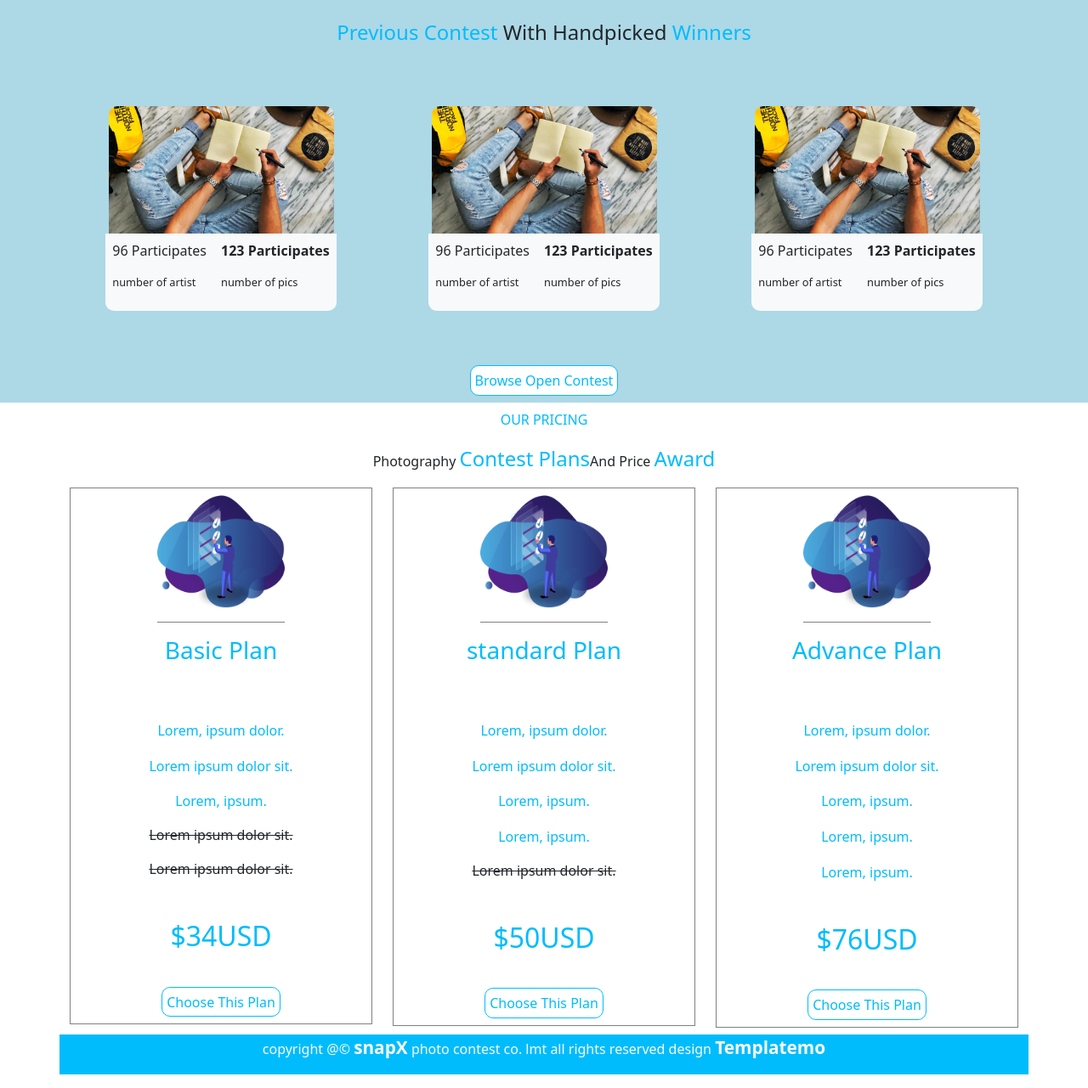
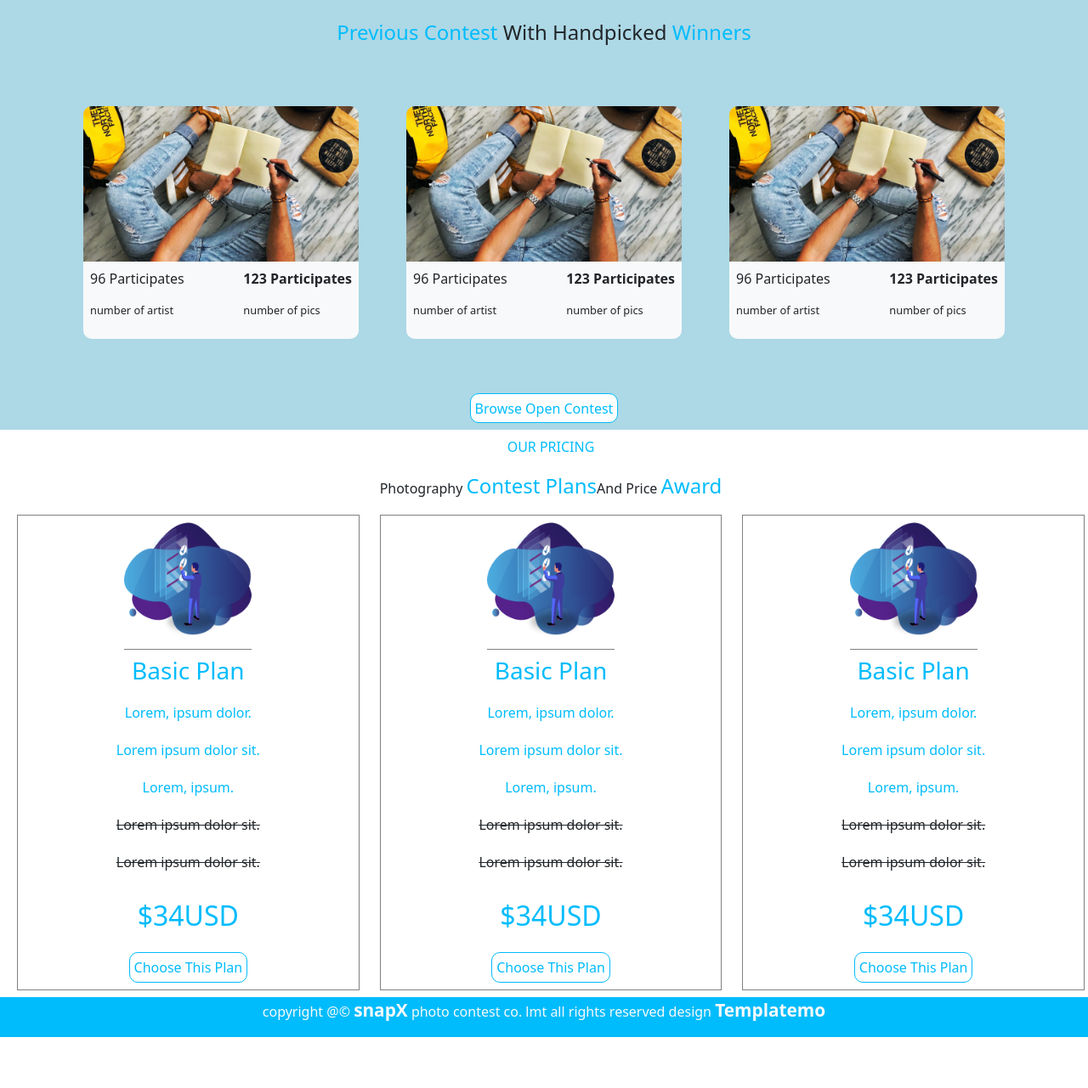
Before and after one commit to kuldip-0611/scss-project, a plain HTML site: page index.html in a window 1280 px wide. Shown: the part 1807-3088 px from the top of the page at 85% size. After the commit the page ends 3028 px from the top, so only its background shows below. Drawn offline with nearby package versions, Linux system fonts and the light colour scheme.

Commit message:
responsive changes

```diff
--- a/dist/css/main.css
+++ b/dist/css/main.css
@@ -138,6 +138,10 @@
     display: flex;
     flex-direction: column !important;
     align-items: center;
+    gap: 20px;
+  }
+  .section2 .main-div-text {
+    text-align: center;
   }
 }
 
@@ -203,12 +207,15 @@
 .section-merge .section4 .lrg-cl-text {
   color: #00bcfc;
 }
+.section-merge .section5 .card-section-5 {
+  width: 100%;
+}
 .section-merge .section5 .card-section-5 .upper-5 img {
-  height: 150px;
-  width: 265px;
+  width: 100% !important;
   border-radius: 10px 10px 0 0;
 }
 .section-merge .section5 .lower-5 {
+  width: 100%;
   border-radius: 0px 0px 10px 10px;
   gap: 17px;
 }
@@ -219,11 +226,6 @@
   font-size: 1rem;
   font-weight: 700;
 }
-@media (max-width: 320px) {
-  .section-merge .section5 .card-section-5 img {
-    width: 225px !important;
-  }
-}
 
 * {
   box-sizing: border-box;
@@ -231,11 +233,11 @@
   margin: 0;
 }
 
-.last-section .section6 .sml-size-txt {
-  font-size: 1em;
-  color: #00bcfc;
+.last-section .r-1 .sml-size-txt {
+  font-size: 1em !important;
+  color: #00bcfc !important;
 }
-.last-section .section6 .lrg-cl-txt {
+.last-section .r-2 .lrg-cl-txt {
   font-size: 1.5em;
   color: #00bcfc;
 }
@@ -247,17 +249,12 @@
   border-bottom: 1px solid gray;
   height: 150px;
   width: 150px;
-  margin-bottom: 1em;
-  padding-bottom: 1em;
 }
 .last-section .users-card .card-text {
-  text-align: center;
-  padding-top: 0.1em;
   color: #00bcfc;
 }
 .last-section .users-card h3 {
   color: #00bcfc;
-  padding-bottom: 2em;
 }
 .last-section .users-card h2 {
   padding-top: 1em;
@@ -269,7 +266,6 @@
   border-radius: 10px;
   color: #00bcfc;
   background-color: white;
-  margin-top: 2em;
 }
 
 .bg-blue {
@@ -278,9 +274,6 @@
 
 .foter {
   background-color: #00bcfc;
-  color: white;
-  text-align: center;
-  margin-bottom: 1em;
 }
 .foter span {
   font-size: 1.3em;
--- a/dist/css/section4,5.css
+++ b/dist/css/section4,5.css
@@ -21,12 +21,15 @@
 .section-merge .section4 .lrg-cl-text {
   color: #00bcfc;
 }
+.section-merge .section5 .card-section-5 {
+  width: 100%;
+}
 .section-merge .section5 .card-section-5 .upper-5 img {
-  height: 150px;
-  width: 265px;
+  width: 100% !important;
   border-radius: 10px 10px 0 0;
 }
 .section-merge .section5 .lower-5 {
+  width: 100%;
   border-radius: 0px 0px 10px 10px;
   gap: 17px;
 }
@@ -36,9 +39,4 @@
 .section-merge .section5 .lower-5 .lrg-txt-5 {
   font-size: 1rem;
   font-weight: 700;
-}
-@media (max-width: 320px) {
-  .section-merge .section5 .card-section-5 img {
-    width: 225px !important;
-  }
 }/*# sourceMappingURL=section4,5.css.map */
--- a/dist/scss/_lastsection.scss
+++ b/dist/scss/_lastsection.scss
@@ -2,51 +2,54 @@
 @import './config';
 
 .last-section{
+    .r-1{
+        .sml-size-txt{
+            font-size: 1em !important;
+            color: $primary-color !important;
+
+        }
+
+    }
 
 
+    .r-2{
+        .lrg-cl-txt{
+            font-size: 1.5em;
+            color: $primary-color;
 
-    .section6 .sml-size-txt{
-        font-size: 1em;
-        color: $primary-color;
-
-    }
-    .section6 .lrg-cl-txt{
-        font-size: 1.5em;
-        color: $primary-color;
-
+        }
     }
     .users-card{
         padding: 0.5rem 4rem;
         border: 1px solid gray;
     }
-     .users-card img{
+    .users-card img{
         border-bottom: 1px solid gray;
         height: 150px;
         width: 150px;
-        margin-bottom: 1em;
-        padding-bottom: 1em;
+
 
 
 
     }
     .users-card .card-text{
-        text-align: center;
-        padding-top: 0.1em;
+
+
         color: $primary-color;
 
     }
      .users-card h3{
         color: $primary-color;
-        padding-bottom: 2em;
+
 
     }
      .users-card h2{
         padding-top: 1em;
         color: $primary-color;
     }
-     .users-card button{
+    .users-card button{
         @include forBtn(white,$primary-color);
-        margin-top: 2em;
+
     }
 
 
--- a/dist/scss/_section2.scss
+++ b/dist/scss/_section2.scss
@@ -26,6 +26,10 @@
             display: flex;
             flex-direction: column !important;
             align-items: center;
+            gap: 20px;
+        }
+        .main-div-text{
+            text-align: center;
         }
 
 }
--- a/dist/scss/section4,5.scss
+++ b/dist/scss/section4,5.scss
@@ -3,7 +3,6 @@
 
 .section-merge{
     background-color:#ADD8E6;
-
 
     .bttn{
         button{
@@ -26,14 +25,18 @@
 
 
         .card-section-5{
+            width: 100%;
 
             .upper-5 img{
-                height: 150px;
-                width: 265px;
-                border-radius:10px 10px 0 0  ;
+                width: 100% !important;
+
+
+                border-radius:10px 10px 0 0 ;
             }
         }
         .lower-5{
+            width: 100%;
+
 
             border-radius: 0px 0px 10px 10px;
             gap: 17px;
@@ -46,12 +49,7 @@
                 font-weight: map-get($map: $font-weight ,  $key: bold );
             }
         }
-        @media (max-width:320px) {
-            .card-section-5 img{
-                width: 225px !important;
-            }
 
-        }
 
     }
 
--- a/index.html
+++ b/index.html
@@ -213,9 +213,9 @@
             <div class="col-lg-4 col-md-6">
               <div class="card-section-5 d-flex align-items-center flex-column justify-content-between p-3">
                 <div class="upper-5">
-                  <img src="./dist/assets/map1.jpeg" />
+                  <img src="./dist/assets/map1.jpeg"/>
                 </div>
-                <div class="lower-5 mt-0 bg-light d-flex justify-content-between p-2">
+                <div class="lower-5 mt-0 bg-light d-flex justify-content-between p-2 w-100">
                   <div class="leftside">
                     <p class="lrg-text-5">96 Participates</p>
                     <p class="sml-text-5">number of artist</p>
@@ -271,29 +271,33 @@
           <button>Browse Open Contest</button>
         </div>
       </div>
-      <div class="last-section m-2 text-center">
-        <div class="section6">
+      <div class="last-section m-2 text-center container-fluid">
+          <div class="row r-1">
             <p class="sml-size-txt">OUR PRICING</p>
+          </div>
 
+
+         <div class="row r-2">
           <p>
             Photography <span class="lrg-cl-txt">Contest Plans</span>And Price
             <span class="lrg-cl-txt">Award</span>
           </p>
          </div>
-        <div class="combo-card container">
-          <div class="row">
+
+        <div class="combo-card row">
+
            <div class="col-lg-4 col-md-6 col-sm-6">
 
               <div class="users-card">
-                <img src="./dist/assets/illustration.png" />
-                <h3>Basic Plan</h3>
-                <p class="card-text">Lorem, ipsum dolor.</p>
-                <p class="card-text">Lorem ipsum dolor sit.</p>
-                <p class="card-text">Lorem, ipsum.</p>
-                <p class="del-class"><del>Lorem ipsum dolor sit.</del></p>
-                <p class="del-class"><del>Lorem ipsum dolor sit.</del></p>
-                <h2>$34USD</h2>
-                <button>Choose This Plan</button>
+                <img src="./dist/assets/illustration.png" class="mb-2 pb-3" />
+                <h3 class="pb-2">Basic Plan</h3>
+                <p class="card-text text-center pt-1">Lorem, ipsum dolor.</p>
+                <p class="card-text text-center pt-1">Lorem ipsum dolor sit.</p>
+                <p class="card-text text-center  pt-1">Lorem, ipsum.</p>
+                <p class="del-class text-center pt-1"><del>Lorem ipsum dolor sit.</del></p>
+                <p class="del-class text-center pt-1"><del>Lorem ipsum dolor sit.</del></p>
+                <h2 class="pt-3">$34USD</h2>
+                <button class="mt-3">Choose This Plan</button>
               </div>
 
            </div>
@@ -301,39 +305,40 @@
            <div class="col-lg-4 col-md-6 col-sm-6">
 
             <div class="users-card">
-                  <img src="./dist/assets/illustration.png" />
-                  <h3>standard Plan</h3>
-                  <p class="card-text">Lorem, ipsum dolor.</p>
-                  <p class="card-text">Lorem ipsum dolor sit.</p>
-                  <p class="card-text">Lorem, ipsum.</p>
-                  <p class="card-text">Lorem, ipsum.</p>
-
-                  <p class="del-class"><del>Lorem ipsum dolor sit.</del></p>
-                  <h2>$50USD</h2>
-                  <button>Choose This Plan</button>
+              <img src="./dist/assets/illustration.png" class="mb-2 pb-3" />
+              <h3 class="pb-2">Basic Plan</h3>
+              <p class="card-text text-center pt-1">Lorem, ipsum dolor.</p>
+              <p class="card-text text-center pt-1">Lorem ipsum dolor sit.</p>
+              <p class="card-text text-center  pt-1">Lorem, ipsum.</p>
+              <p class="del-class text-center pt-1"><del>Lorem ipsum dolor sit.</del></p>
+              <p class="del-class text-center pt-1"><del>Lorem ipsum dolor sit.</del></p>
+              <h2 class="pt-3">$34USD</h2>
+              <button class="mt-3">Choose This Plan</button>
             </div>
 
          </div>
 
          <div class="col-lg-4 col-md-6 col-sm-6">
+
           <div class="users-card">
-                <img src="./dist/assets/illustration.png" />
-                <h3>Advance Plan</h3>
-                <p class="card-text">Lorem, ipsum dolor.</p>
-                <p class="card-text">Lorem ipsum dolor sit.</p>
-                <p class="card-text">Lorem, ipsum.</p>
-                <p class="card-text">Lorem, ipsum.</p>
-                <p class="card-text">Lorem, ipsum.</p>
-                <h2>$76USD</h2>
-                <button>Choose This Plan</button>
-              </div>
+            <img src="./dist/assets/illustration.png" class="mb-2 pb-3" />
+            <h3 class="pb-2">Basic Plan</h3>
+            <p class="card-text text-center pt-1">Lorem, ipsum dolor.</p>
+            <p class="card-text text-center pt-1">Lorem ipsum dolor sit.</p>
+            <p class="card-text text-center  pt-1">Lorem, ipsum.</p>
+            <p class="del-class text-center pt-1"><del>Lorem ipsum dolor sit.</del></p>
+            <p class="del-class text-center pt-1"><del>Lorem ipsum dolor sit.</del></p>
+            <h2 class="pt-3">$34USD</h2>
+            <button class="mt-3">Choose This Plan</button>
           </div>
 
        </div>
+
+
         </div>
       </div>
       <footer>
-        <div class="foter text-light text-center container">
+        <div class="foter text-light text-center container-fluid">
          <div class="row">
           <p>
             copyright @&#169; <span>snapX</span> photo contest co. lmt all rights
```
Also changed, not shown: dist/scss/main.scss (line endings or trailing spaces), 2 other files. Lines whose indentation alone changed are shown as unchanged.
